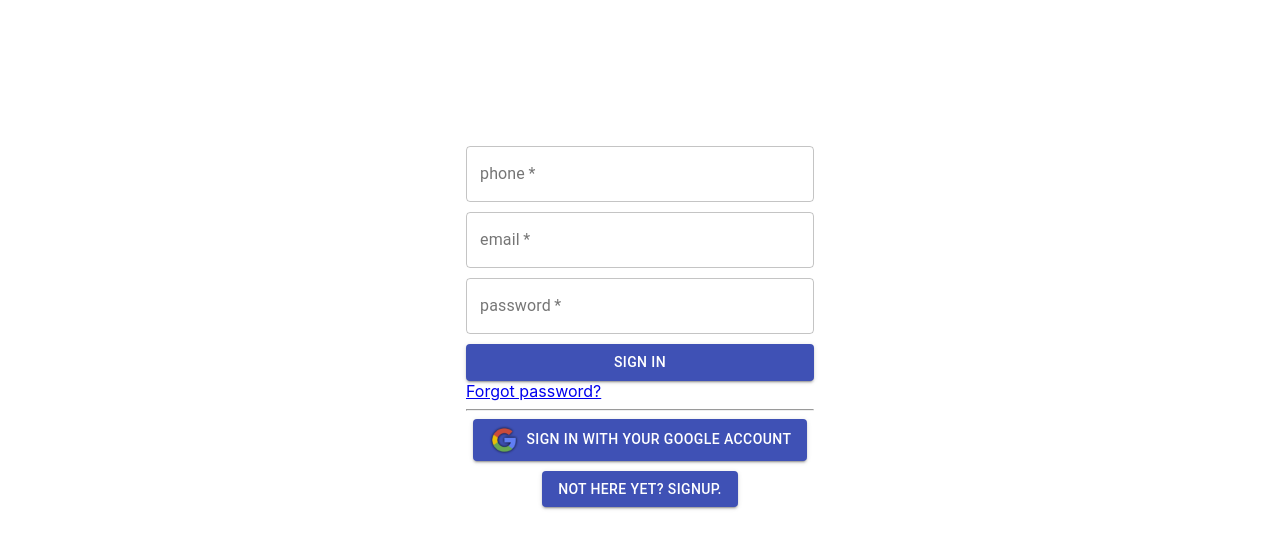
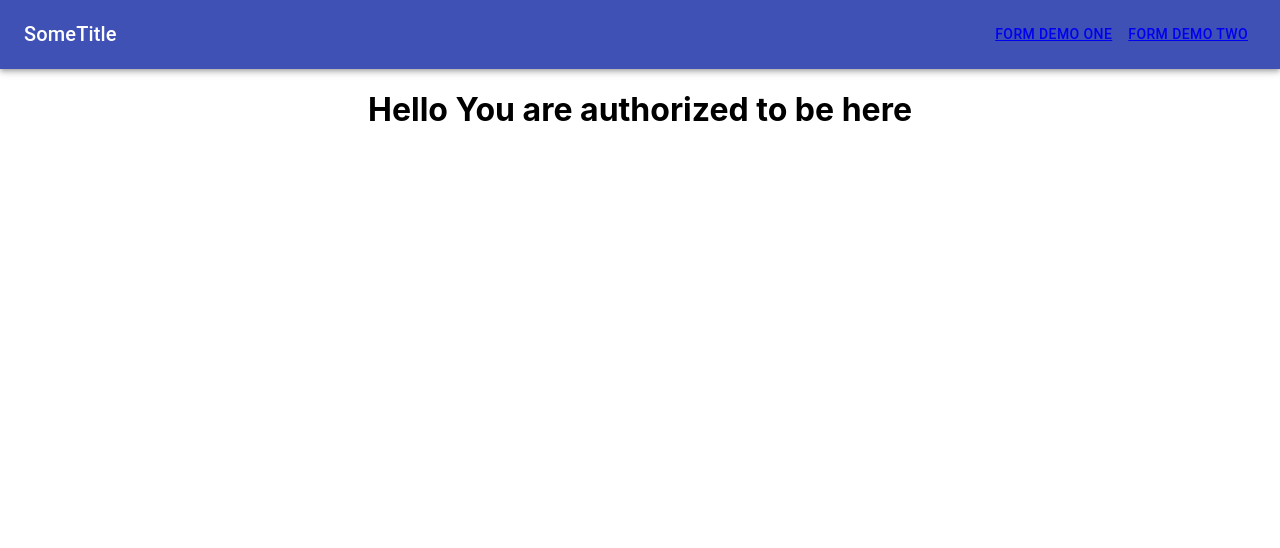
Before and after one commit to avinaash-sharma/dynamic-form-demo, a React (Create React App) app: page / in a window 1280 px wide. Shown: the top 548 px of the page. Built offline with nearby package versions, Linux system fonts and the light colour scheme.

Commit message:
Just a Tweek

```diff
--- a/src/Components/Pages/WelcomePage.js
+++ b/src/Components/Pages/WelcomePage.js
@@ -6,7 +6,7 @@ export default class WelcomePage extends Component {
     constructor(props){
         super(props);
         this.state={
-            authenticated:false,
+            authenticated:true,
             isLoading:false,
         }
     }
```
